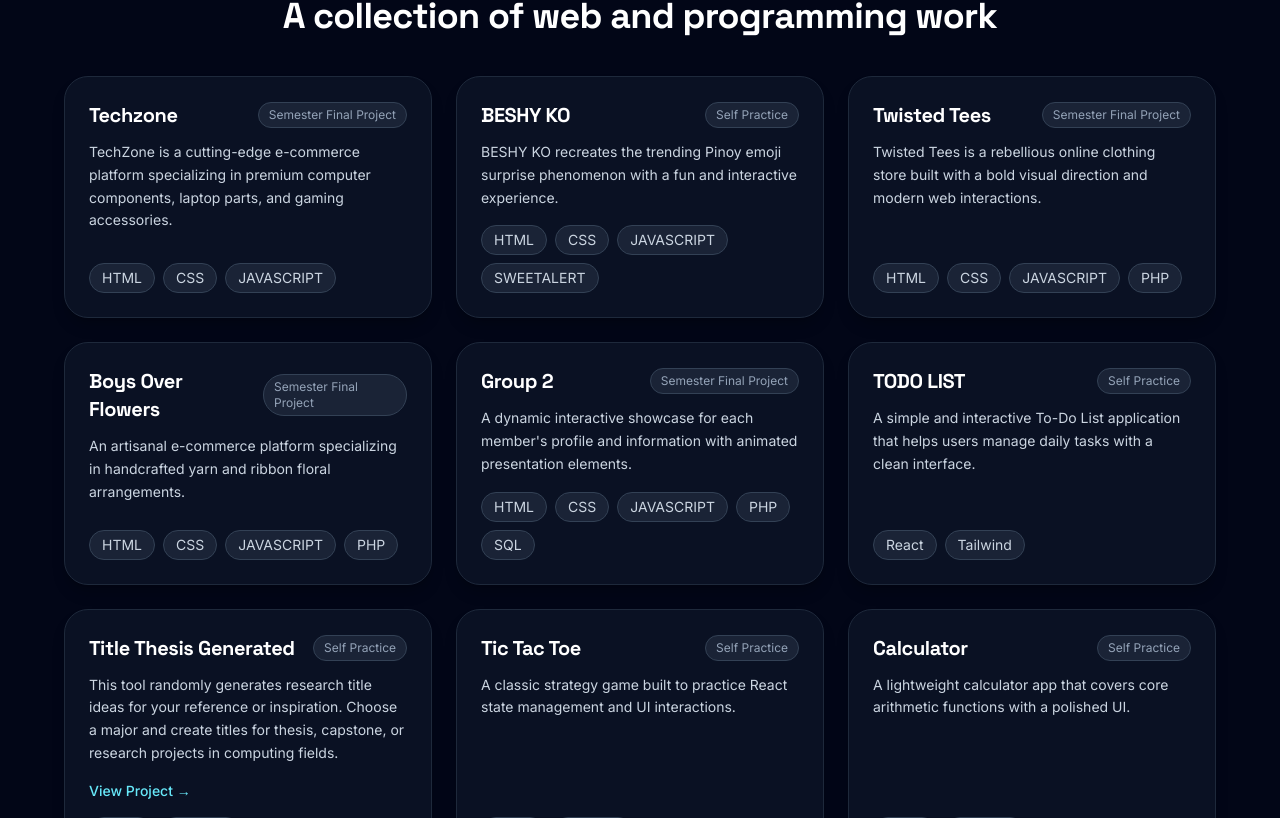
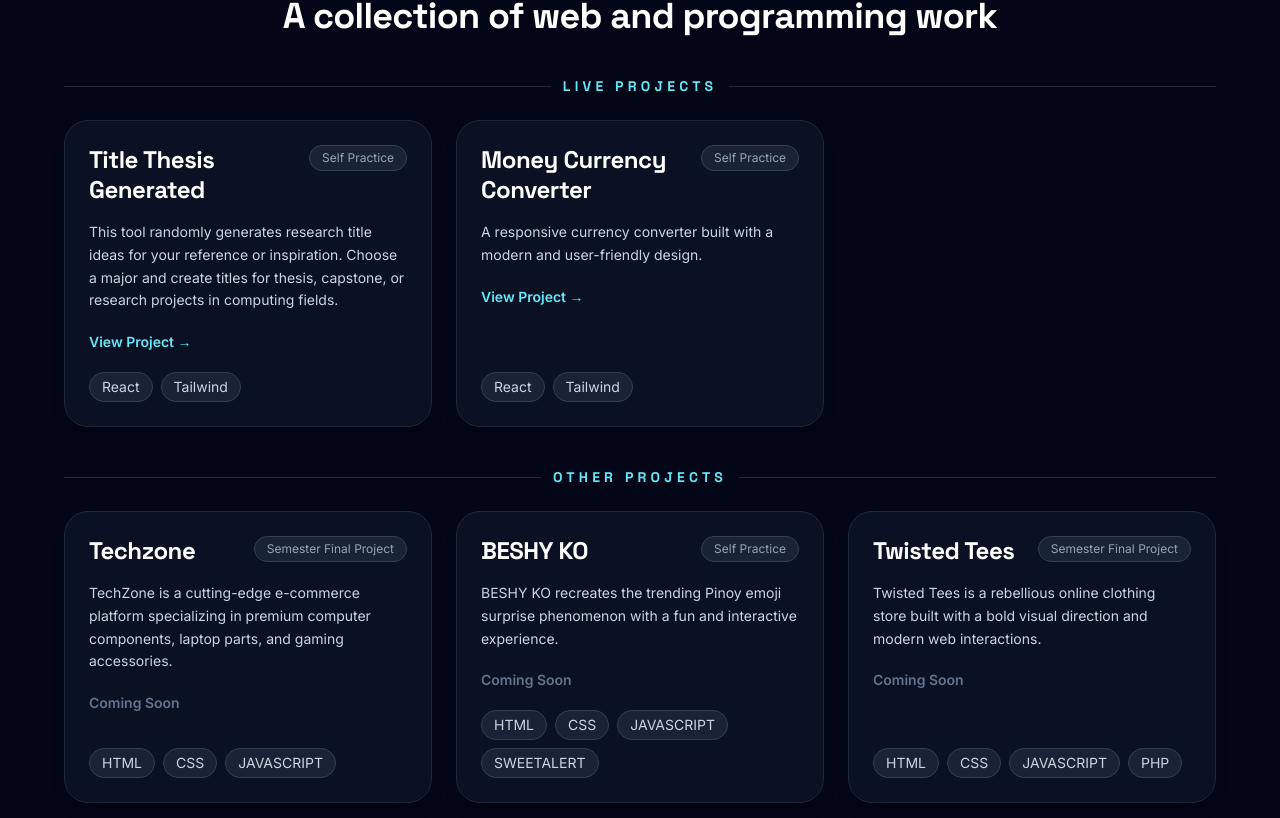
Before and after one commit to AJOrcino/AJ-Portfolio, a React (Vite) app: page / in a window 1280 px wide. Shown: the part 3602-4420 px from the top of the page. Built offline with nearby package versions, Linux system fonts and the light colour scheme.

Commit message:
new fix bug

```diff
--- a/src/components/sections/Project.jsx
+++ b/src/components/sections/Project.jsx
@@ -94,50 +94,53 @@ export const Project = () => {
         "A Sudoku-based logic game that highlights problem-solving and structured UI design.",
       tech: ["C++"],
     },
+    {
+      title: "Money Currency Converter",
+      type: "Self Practice",
+      description:
+        "A responsive currency converter built with a modern and user-friendly design.",
+      tech: ["React", "Tailwind"],
+      link: "https://ajorcino.github.io/money-currency-/",
+    },
   ];
 
-  return (
-    <section
-      id="project"
-      className="flex min-h-screen items-center justify-center bg-slate-950 px-6 py-20"
-    >
-      <RevealOnScroll>
-        <div className="mx-auto w-full max-w-6xl">
-          <div className="mb-10 text-center">
-            <span className="inline-flex items-center rounded-full border border-cyan-400/30 bg-cyan-400/10 px-3 py-1 text-sm font-medium text-cyan-200">
-              Projects
-            </span>
-            <h2 className="mt-4 text-3xl font-semibold text-white md:text-4xl">
-              A collection of web and programming work
-            </h2>
-          </div>
+  const linkedProjects = projects.filter((project) => project.link);
+  const otherProjects = projects.filter((project) => !project.link);
 
-          <div className="grid grid-cols-1 gap-6 md:grid-cols-2 xl:grid-cols-3">
-            {projects.map((project, index) => (
+  const renderProjectCard = (project, index) => (
     <div
       key={index}
       className="flex h-full flex-col rounded-[1.5rem] border border-slate-800 bg-slate-900/70 p-6 shadow-lg shadow-black/20 transition-all duration-300 hover:-translate-y-1 hover:border-cyan-400/30"
     >
-                <div className="mb-3 flex items-center justify-between gap-3">
-                  <h3 className="text-xl font-semibold text-white">{project.title}</h3>
-                  <span className="rounded-full border border-slate-700 bg-slate-800/80 px-2.5 py-1 text-xs text-slate-400">
+      <div className="mb-4 flex items-start justify-between gap-3">
+        <div className="min-w-0 flex-1">
+          <h3 className="break-words text-2xl font-bold leading-tight text-white">
+            {project.title}
+          </h3>
+        </div>
+
+        <span className="shrink-0 rounded-full border border-slate-700 bg-slate-800/80 px-3 py-1 text-xs text-slate-400">
           {project.type}
         </span>
       </div>
 
-                <p className="mb-4 text-sm leading-relaxed text-slate-300">
+      <p className="mb-5 text-sm leading-relaxed text-slate-300">
         {project.description}
       </p>
 
-                {project.link && (
+      {project.link ? (
         <a
           href={project.link}
           target="_blank"
           rel="noopener noreferrer"
-                    className="mb-4 inline-flex w-fit items-center text-sm font-medium text-cyan-300 transition hover:text-cyan-200"
+          className="mb-5 inline-flex w-fit items-center text-sm font-semibold text-cyan-300 transition hover:text-cyan-200"
         >
           View Project →
         </a>
+      ) : (
+        <span className="mb-5 inline-flex w-fit items-center text-sm font-semibold text-slate-500 cursor-default">
+          Coming Soon
+        </span>
       )}
 
       <div className="mt-auto flex flex-wrap gap-2">
@@ -151,7 +154,57 @@ export const Project = () => {
         ))}
       </div>
     </div>
-            ))}
+  );
+
+  return (
+    <section
+      id="project"
+      className="flex min-h-screen items-center justify-center bg-slate-950 px-6 py-20"
+    >
+      <RevealOnScroll>
+        <div className="mx-auto w-full max-w-6xl">
+          <div className="mb-10 text-center">
+            <span className="inline-flex items-center rounded-full border border-cyan-400/30 bg-cyan-400/10 px-3 py-1 text-sm font-medium text-cyan-200">
+              Projects
+            </span>
+
+            <h2 className="mt-4 text-3xl font-semibold text-white md:text-4xl">
+              A collection of web and programming work
+            </h2>
+          </div>
+
+          <div className="space-y-10">
+            {linkedProjects.length > 0 && (
+              <div>
+                <div className="mb-6 flex items-center gap-3">
+                  <span className="h-px flex-1 bg-slate-800" />
+                  <h3 className="text-sm font-semibold uppercase tracking-[0.3em] text-cyan-300">
+                    Live Projects
+                  </h3>
+                  <span className="h-px flex-1 bg-slate-800" />
+                </div>
+
+                <div className="grid grid-cols-1 gap-6 md:grid-cols-2 xl:grid-cols-3">
+                  {linkedProjects.map((project, index) => renderProjectCard(project, index))}
+                </div>
+              </div>
+            )}
+
+            {otherProjects.length > 0 && (
+              <div>
+                <div className="mb-6 flex items-center gap-3">
+                  <span className="h-px flex-1 bg-slate-800" />
+                  <h3 className="text-sm font-semibold uppercase tracking-[0.3em] text-cyan-300">
+                    Other Projects
+                  </h3>
+                  <span className="h-px flex-1 bg-slate-800" />
+                </div>
+
+                <div className="grid grid-cols-1 gap-6 md:grid-cols-2 xl:grid-cols-3">
+                  {otherProjects.map((project, index) => renderProjectCard(project, index))}
+                </div>
+              </div>
+            )}
           </div>
         </div>
       </RevealOnScroll>
```
Also changed, not shown: src/components/sections/Certificate.jsx (line endings or trailing spaces). Lines whose indentation alone changed are shown as unchanged.
